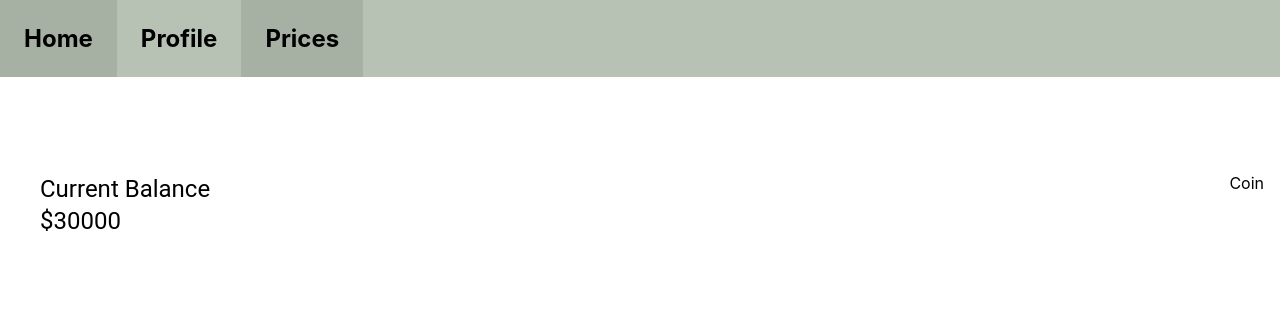
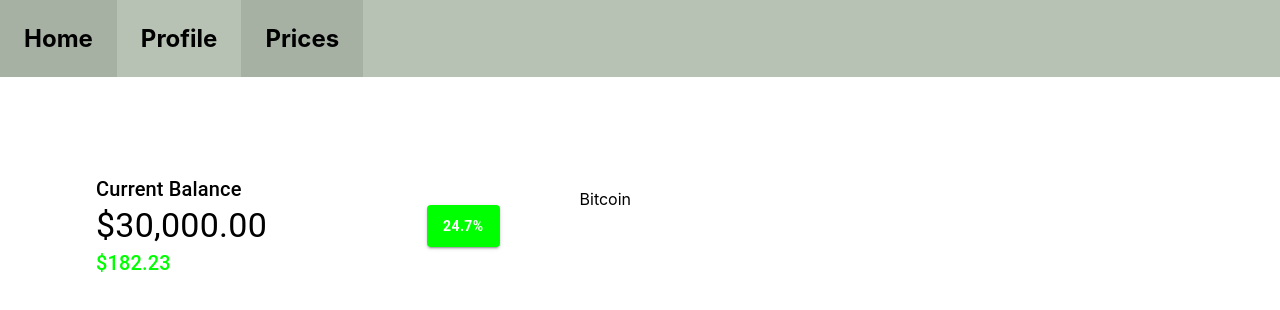
Before and after one commit to JohnTurkson/crypto-trading-platform, a React (Create React App) app in the folder client/: page /prices in a window 1280 px wide. Shown: the top 310 px of the page. Built offline with nearby package versions, Linux system fonts and the light colour scheme.

Commit message:
Added more portfolio features

```diff
--- a/client/public/data/coins.json
+++ b/client/public/data/coins.json
@@ -3,7 +3,7 @@
     {
       "name": "Bitcoin",
       "image": "https://bitcoin.org/img/icons/opengraph.png?1621851118",
-      "price": 30000
+      "price": 30000.00
     }
   ]
 }
--- a/client/src/components/Portfolio.tsx
+++ b/client/src/components/Portfolio.tsx
@@ -1,12 +1,34 @@
 import Navbar from "./Navbar"
 import styled from "styled-components"
 import { ReactNode } from "react"
-import {Container, makeStyles, Typography} from "@material-ui/core"
+import {Button, Container, makeStyles, Typography} from "@material-ui/core"
 
 const useStyles = makeStyles(theme => ({
     container: {
+        marginLeft: theme.spacing(10),
+        marginRight: theme.spacing(10),
+        marginTop: theme.spacing(0),
+        display: "flex",
+        flexDirection: "column"
+    },
+    pricesContainer: {
+       display: "flex",
+       flexDirection: "row"
+    },
+    changeComponent: {
+        background: "#00FF00",
+        color: "white",
+        fontWeight: "bold",
+        marginLeft: theme.spacing(20)
+    },
+    changeValueComponent: {
+        color: "#00FF00"
     }
 }))
+
+function numberWithCommas(valueStr: string) {
+    return valueStr.replace(/\B(?=(\d{3})+(?!\d))/g, ",");
+}
 
 function calculatePortfolioValue(cryptos: any[]): number {
 
@@ -22,15 +44,24 @@ const Portfolio = (props: any) => {
 
     const classes = useStyles()
     return (
-        <Container className={classes.container}>
-            <Typography component="h3" variant="h5">
+        <div className={classes.container}>
+            <Typography variant="h6">
                 {"Current Balance"}
             </Typography>
 
-            <Typography component="h1" variant="h5">
-                {"$" + calculatePortfolioValue(props.data)}
+            <div className={classes.pricesContainer}>
+                <Typography component="h1" variant="h4">
+                    {"$" + numberWithCommas(calculatePortfolioValue(props.data).toFixed(2))}
+                </Typography>
+
+                <Button variant="contained" className={classes.changeComponent}>
+                    {"24.7%"}
+                </Button>
+            </div>
+            <Typography variant="h6" className={classes.changeValueComponent}>
+                {"$182.23"}
             </Typography>
-        </Container>
+        </div>
         // TODO: Display list of cryptos recieved (user's portfolio of cryptos)
     )
 }
--- a/client/src/containers/CryptoPriceList.tsx
+++ b/client/src/containers/CryptoPriceList.tsx
@@ -1,3 +1,4 @@
+import {Button, makeStyles} from "@material-ui/core";
 import {useEffect, useState } from "react"
 import styled from "styled-components"
 import Portfolio from "../components/Portfolio";
@@ -11,7 +12,13 @@ const CryptoContainer = styled.div`
 const createCryptoListing = (cryptos: any[]): JSX.Element => {
     // return Coin components based on JSON data
     return(
-        <div>Coin</div>
+
+        <div>{cryptos.map(
+            crypto =>
+            {
+                return (<p>{crypto.name}</p>)
+            })
+        }</div>
     )
 }
 
```
